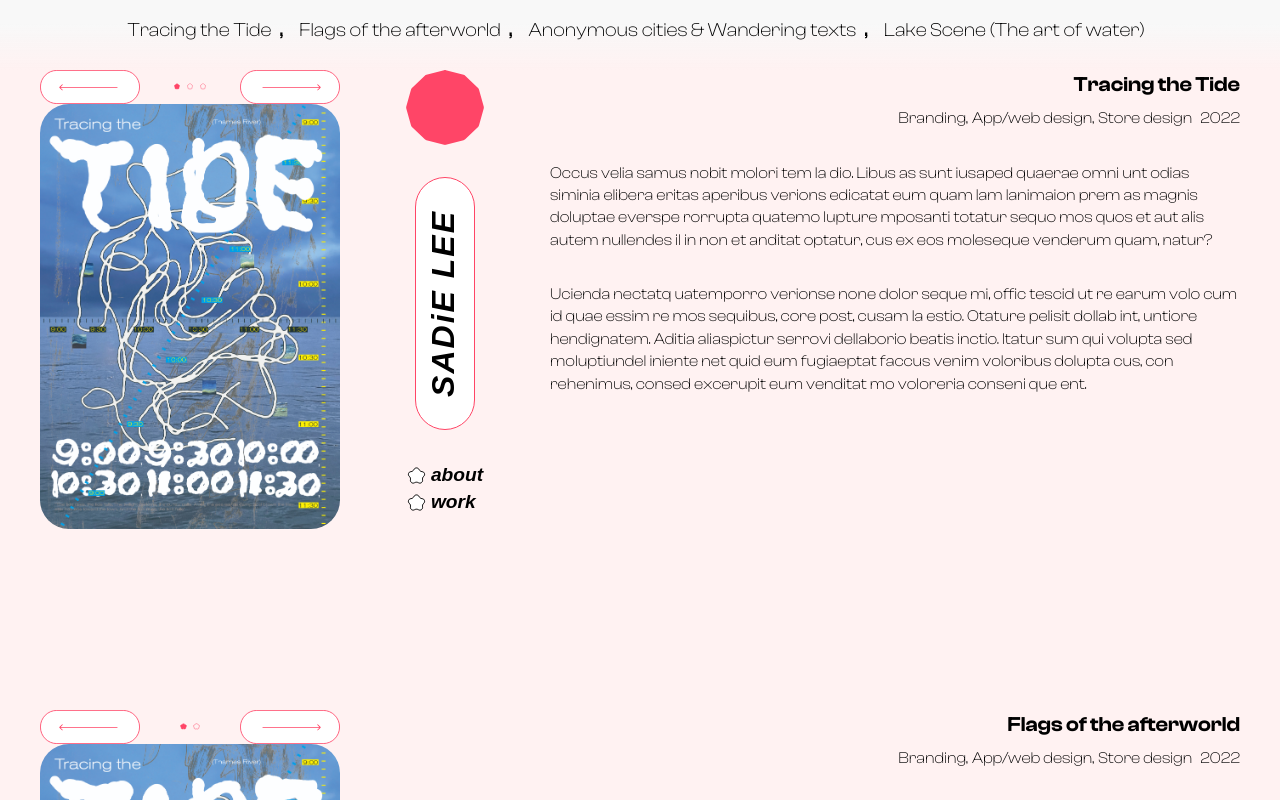
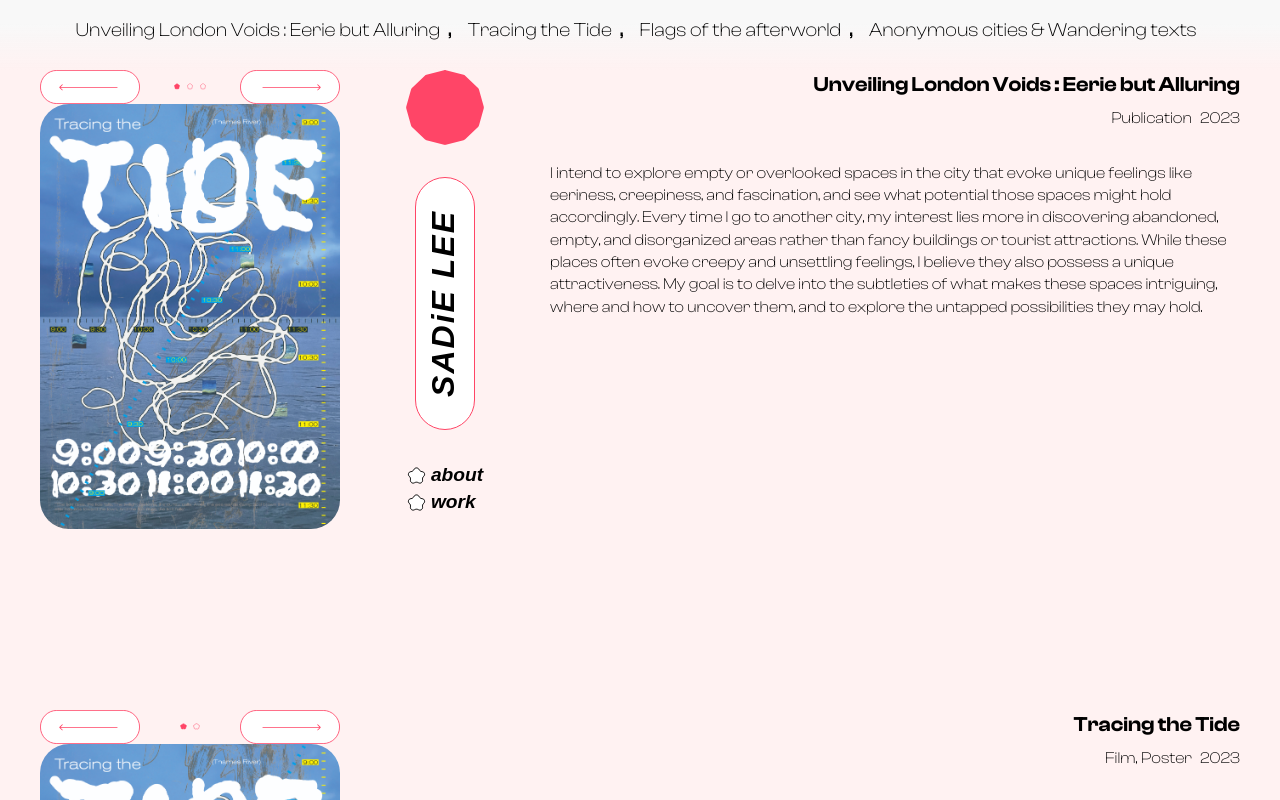
Before and after one commit to jennysujukim/sadie-lee-personal-website, a Next.js app: page /work in a window 1280 px wide. Shown: the top 800 px of the page. Built offline with nearby package versions, Linux system fonts and the light colour scheme; a web font is replaced by a local one.

Commit message:
chore: modify project data structure

```diff
--- a/src/_data/projects.ts
+++ b/src/_data/projects.ts
@@ -1,3 +1,4 @@
+import { Project } from '@/types/models/Project'
 // images (for testing)
 import img1 from '@/app/assets/tracing-the-tide-1.jpg'
 import img2 from '@/app/assets/tracing-the-tide-2.jpg'
@@ -5,35 +6,45 @@ import img3 from '@/app/assets/tracing-the-tide-3.jpg'
 
 export const projects = [
     {
-      "id": "1",
-      "title": "Tracing the Tide",
-      "keywords": [ "Branding", "App/web design", "Store design" ],
-      "year": "2022",
-      "description": [ "Occus velia samus nobit molori tem la dio. Libus as sunt iusaped quaerae omni unt odias siminia elibera eritas aperibus verions edicatat eum quam lam lanimaion prem as magnis doluptae everspe rorrupta quatemo lupture mposanti totatur sequo mos quos et aut alis autem nullendes il in non et anditat optatur, cus ex eos moleseque venderum quam, natur?", "Ucienda nectatq uatemporro verionse none dolor seque mi, offic tescid ut re earum volo cum id quae essim re mos sequibus, core post, cusam la estio. Otature pelisit dollab int, untiore hendignatem. Aditia aliaspictur serrovi dellaborio beatis inctio. Itatur sum qui volupta sed moluptiundel iniente net quid eum fugiaeptat faccus venim voloribus dolupta cus, con rehenimus, consed excerupit eum venditat mo voloreria conseni que ent." ],
-      "images": [ img1, img2, img3 ]
+      id: "1",
+      title: "Unveiling London Voids : Eerie but Alluring",
+      keywords: [ "Publication" ],
+      type: "Individual work",
+      year: "2023",
+      description: [ "I intend to explore empty or overlooked spaces in the city that evoke unique feelings like eeriness, creepiness, and fascination, and see what potential those spaces might hold accordingly. Every time I go to another city, my interest lies more in discovering abandoned, empty, and disorganized areas rather than fancy buildings or tourist attractions. While these places often evoke creepy and unsettling feelings, I believe they also possess a unique attractiveness. My goal is to delve into the subtleties of what makes these spaces intriguing, where and how to uncover them, and to explore the untapped possibilities they may hold." ],
+      images: [ img1, img2, img3 ]
     },
     {
-      "id": "2",
-      "title": "Flags of the afterworld",
-      "keywords": [ "Branding", "App/web design", "Store design" ],
-      "year": "2022",
-      "description": [ "This project allows the audience to realistically think about the world after death by assuming the afterlife as an existing world and expressing feelings about this invisible place with flags based on three different perspectives. Simple but worthwhile questions about the afterlife are written on the wall, and graphic images that form a kind of corresponding answer are visualized and appear on the flags.", "One of the reasons the subject of the afterlife is of historical and contemporary interest is because our values surrounding people, things, and events in the present relate to the future, including possibilities for individuals' existence after death. If we know that it is impossible for individuals to survive biological death, speculation about an afterlife we might expect or hope for would be meaningless. But it would not be pointless to consider whether or not the impossibility of the afterlife affects our values in this life. What is the meaning of our lives now if we take seriously the idea that we will be annihilated when we die? Or, conversely, if we know that there is a possibility or even a likelihood that we may survive death, why is it important and how will it affect our lives today?" ],
-      "images": [ img1, img2 ]
+      id: "2",
+      title: "Tracing the Tide",
+      keywords: [ "Film", "Poster" ],
+      year: "2023",
+      type: "Collaborative work",
+      description: [
+        "The aim of this short film and poster were to develop a critical observation of a given place, working in a collaborative research hub. We were intrigued by the fact that Bermondsey Beach is only accessible at low tide, so we decided to focus on \‘tide\’ in relation to \‘transition.\’ To capture tidal changes in a tangible way from different perspectives, we chose three tools that can measure and record tides over time.",
+        "Transition is the process of changing from one state or condition to another. There are number of ways in which the transition of a particular subject can be monitored. It could be the historical, scientific or physical aspects of it. We decided to go back to basics and map the gradual changes through something as simple as shapes & forms, colour and cloth."
+      ],
+      images: [ img1, img2 ]
     },
     {
-      "id": "3",
-      "title": "Anonymous cities & Wandering texts",
-      "keywords": [ "Branding", "App,web design", "Store design" ],
-      "year": "2022",
-      "description": [ "This project allows the audience to realistically think about the world after death by assuming the afterlife as an existing world and expressing feelings about this invisible place with flags based on three different perspectives. Simple but worthwhile questions about the afterlife are written on the wall, and graphic images that form a kind of corresponding answer are visualized and appear on the flags.", "One of the reasons the subject of the afterlife is of historical and contemporary interest is because our values surrounding people, things, and events in the present relate to the future, including possibilities for individuals' existence after death. If we know that it is impossible for individuals to survive biological death, speculation about an afterlife we might expect or hope for would be meaningless. But it would not be pointless to consider whether or not the impossibility of the afterlife affects our values in this life. What is the meaning of our lives now if we take seriously the idea that we will be annihilated when we die? Or, conversely, if we know that there is a possibility or even a likelihood that we may survive death, why is it important and how will it affect our lives today?" ],
-      "images": [ img1, img2, img3, img1 ]
+      id: "3",
+      title: "Flags of the afterworld",
+      keywords: [ "Installation", "Multi-disciplinary design" ],
+      year: "2023",
+      type: "Self-initiated work",
+      description: [
+        "This project allows the audience to realistically think about the world after death by assuming the afterlife as an existing world and expressing feelings about this invisible place with flags based on three different perspectives. Simple but worthwhile questions about the afterlife are written on the wall, and graphic images that form a kind of corresponding answer are visualized and appear on the flags.",
+        "One of the reasons the subject of the afterlife is of historical and contemporary interest is because our values surrounding people, things, and events in the present relate to the future, including possibilities for individuals’ existence after death. If we know that it is impossible for individuals to survive biological death, speculation about an afterlife we might expect or hope for would be meaningless. But it would not be pointless to consider whether or not the impossibility of the afterlife affects our values in this life. What is the meaning of our lives now if we take seriously the idea that we will be annihilated when we die? Or, conversely, if we know that there is a possibility or even a likelihood that we may survive death, why is it important and how will it affect our lives today?"
+      ],
+      images: [ img1, img2, img3, img1 ]
     },
     {
-      "id": "4",
-      "title": "Lake Scene (The art of water)",
-      "keywords": [ "Branding", "App,web design", "Store design" ],
-      "year": "2022",
-      "description": [ "This project allows the audience to realistically think about the world after death by assuming the afterlife as an existing world and expressing feelings about this invisible place with flags based on three different perspectives. Simple but worthwhile questions about the afterlife are written on the wall, and graphic images that form a kind of corresponding answer are visualized and appear on the flags.", "One of the reasons the subject of the afterlife is of historical and contemporary interest is because our values surrounding people, things, and events in the present relate to the future, including possibilities for individuals' existence after death. If we know that it is impossible for individuals to survive biological death, speculation about an afterlife we might expect or hope for would be meaningless. But it would not be pointless to consider whether or not the impossibility of the afterlife affects our values in this life. What is the meaning of our lives now if we take seriously the idea that we will be annihilated when we die? Or, conversely, if we know that there is a possibility or even a likelihood that we may survive death, why is it important and how will it affect our lives today?" ],
-      "images": [ img1, img2, img3, img1 ]
+      id: "4",
+      title: "Anonymous cities & Wandering texts",
+      keywords: [ "Installation", "Flags" ],
+      year: "2023",
+      type: "Self-initiated work",
+      description: [ "Large cities are facing the crisis of losing their identity as they grow to look similar to each other with globalization and modernization. This project explores how to make people recognize this phenomenon by showing text-removed city images and text-only landscapes. When I recall visiting some of the world\’s largest cities, the cities seemed to be less distinctive than the countryside, no matter the country. I decided to examine this observation further by comparing photography of major cities via online stock images and printed media such as tourism booklets and travel essays." ],
+      images: [ img1, img2, img3, img1 ]
     }
-  ]
+  ] as Project[]
--- /dev/null
+++ b/src/types/models/Project.ts
@@ -0,0 +1,9 @@
+export type Project = {
+  id: string;
+  title: string;
+  keywords: string[];
+  type: string;
+  year: string;
+  description: string[];
+  images: any[];
+}
```
